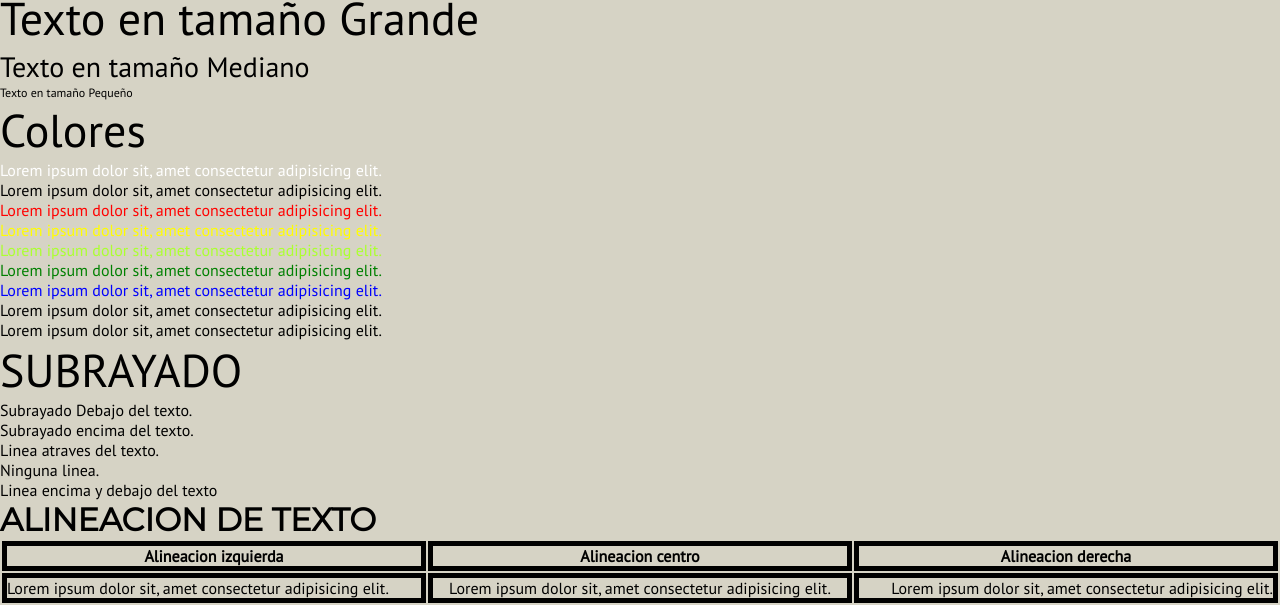
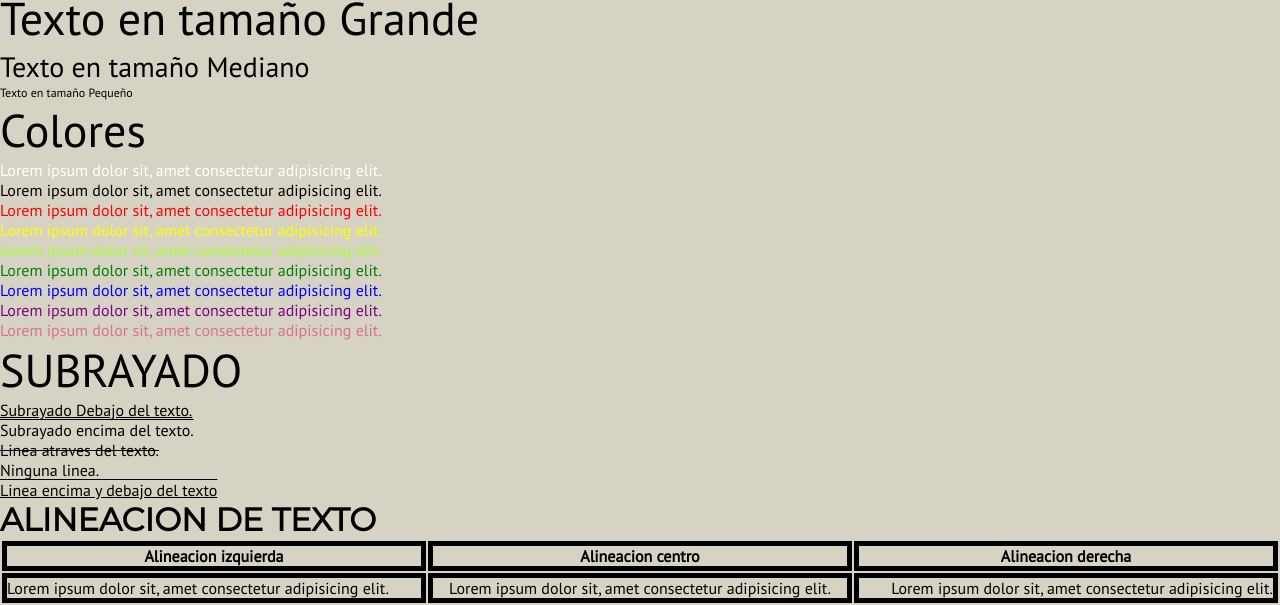
Before and after one commit to erickjosue8916/habanerocss, a plain HTML site: page examples/ejem1.html in a window 1280 px wide. Shown: the part 814-1419 px from the top of the page. Drawn offline with Linux system fonts and the light colour scheme.

Commit message:
Cambio de nombre de clase

```diff
--- a/examples/ejem1.html
+++ b/examples/ejem1.html
@@ -59,16 +59,16 @@
         <p class="text-verdelimon">Lorem ipsum dolor sit, amet consectetur adipisicing elit.</p>
         <p class="text-verde">Lorem ipsum dolor sit, amet consectetur adipisicing elit.</p>
         <p class="text-azul">Lorem ipsum dolor sit, amet consectetur adipisicing elit.</p>
-        <p class="text-purple">Lorem ipsum dolor sit, amet consectetur adipisicing elit.</p>
-        <p class="text-pink">Lorem ipsum dolor sit, amet consectetur adipisicing elit.</p>
+        <p class="text-morado">Lorem ipsum dolor sit, amet consectetur adipisicing elit.</p>
+        <p class="text-rosa">Lorem ipsum dolor sit, amet consectetur adipisicing elit.</p>
     </div>
     <div>
         <div class="tamGrande">SUBRAYADO</div>
-        <p class="under">Subrayado Debajo del texto.</p>
-        <p class="over">Subrayado encima del texto.</p>
-        <p class="line">Linea atraves del texto.</p>
-        <p class="none">Ninguna linea.</p>
-        <p class="underover">Linea encima y debajo del texto</p>
+        <p class="sub-lineaDebajo">Subrayado Debajo del texto.</p>
+        <p class="sub-lineaArriba">Subrayado encima del texto.</p>
+        <p class="sub-lineaAtravez">Linea atraves del texto.</p>
+        <p class="sub-none">Ninguna linea.</p>
+        <p class="sub-ArribaDebajo">Linea encima y debajo del texto</p>
 
     </div>
 
```
